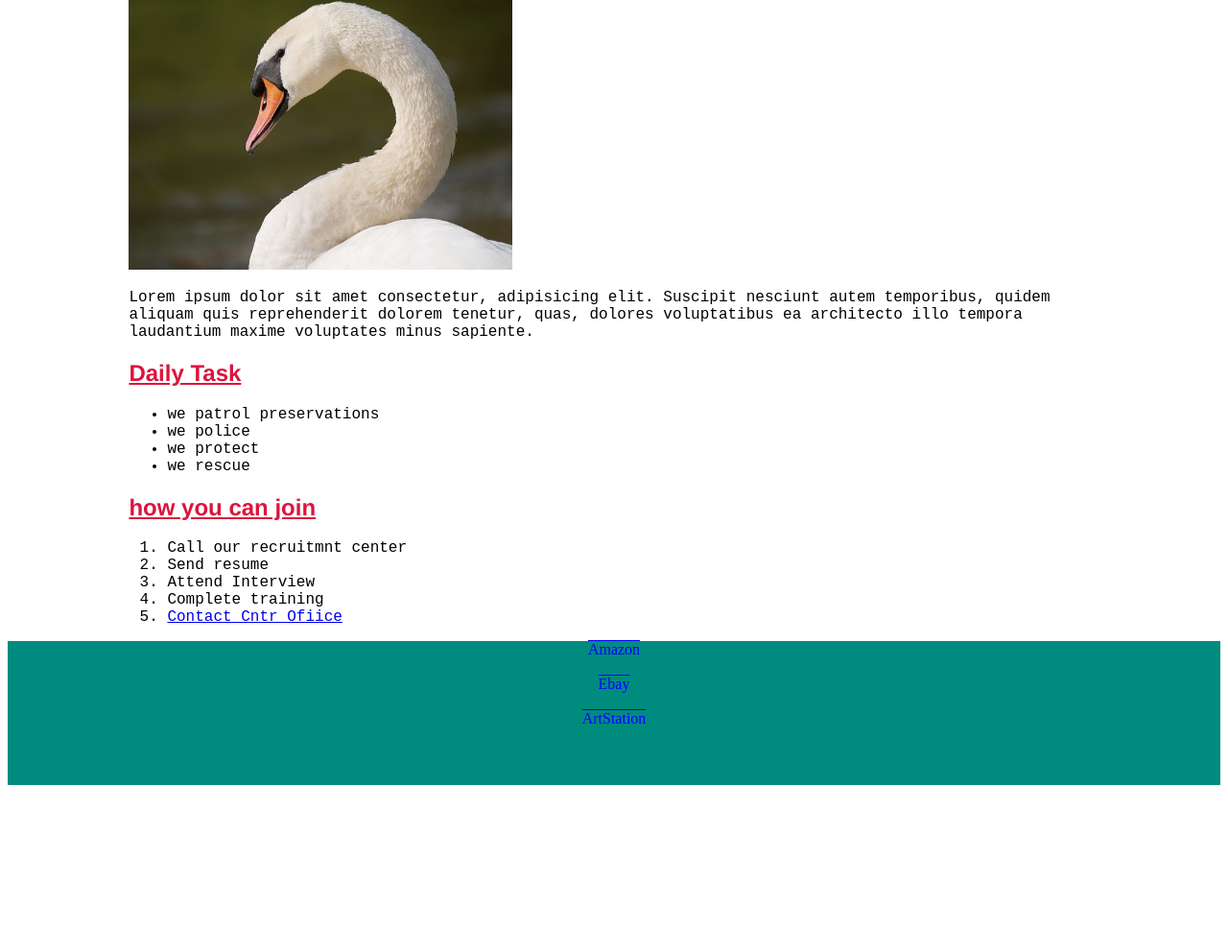
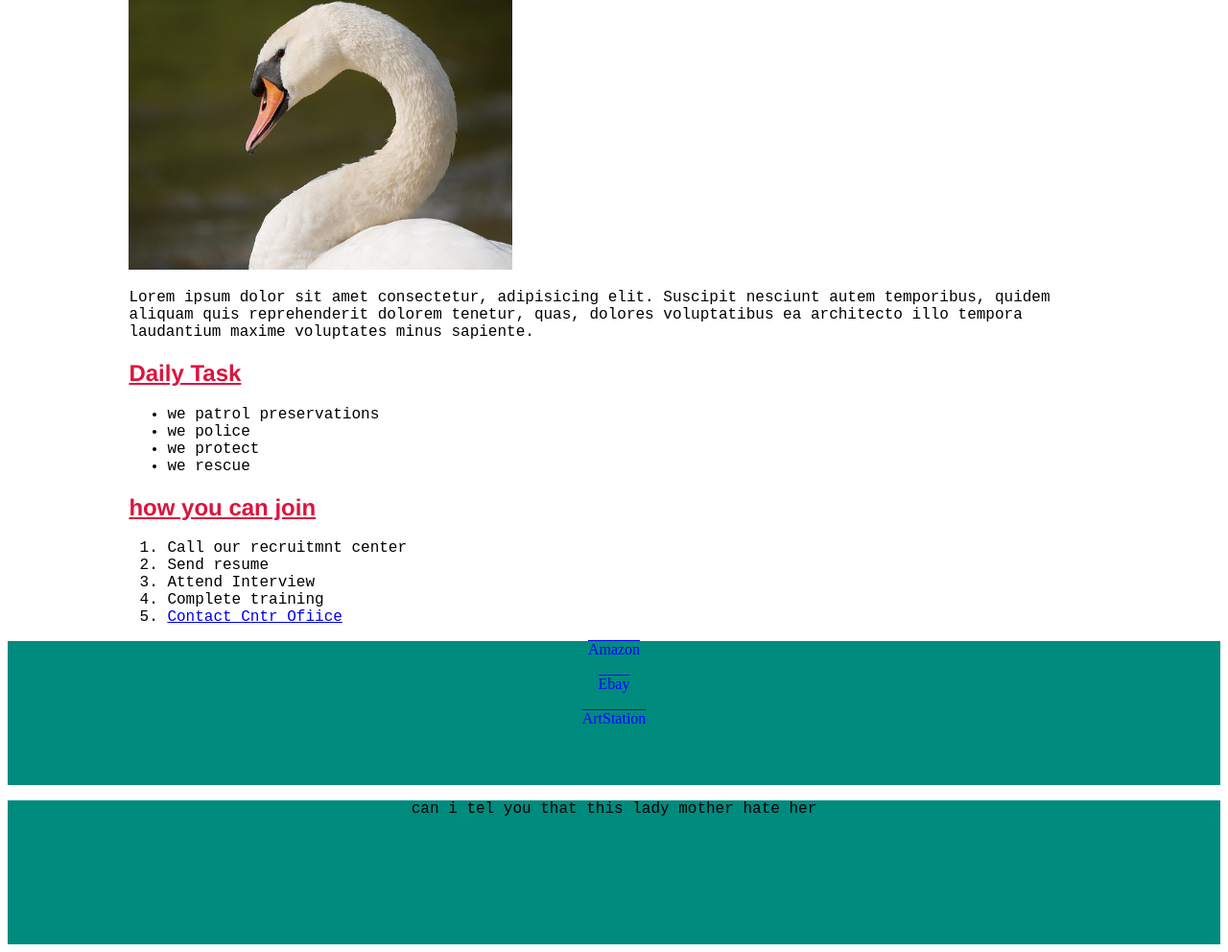
Before and after one commit to AkeinB/intro-to-web-design, a plain HTML site: page about_us.html in a window 1280 px wide. Shown: the part 194-1186 px from the top of the page at 96% size. Before the commit the page ends 1020 px from the top, so only its background shows below. Drawn offline with Linux system fonts and the light colour scheme.

Commit message:
added footer and p tag

```diff
--- a/about_us.html
+++ b/about_us.html
@@ -66,5 +66,9 @@
             <a href="https://www.artstation.com/akein_bantin" target="blank">ArtStation</a>
     </footer>
 
+    <footer>
+        <p>can i tel you that this lady mother hate her</p>
+    </footer>
+
 </body>
 </html>
```
